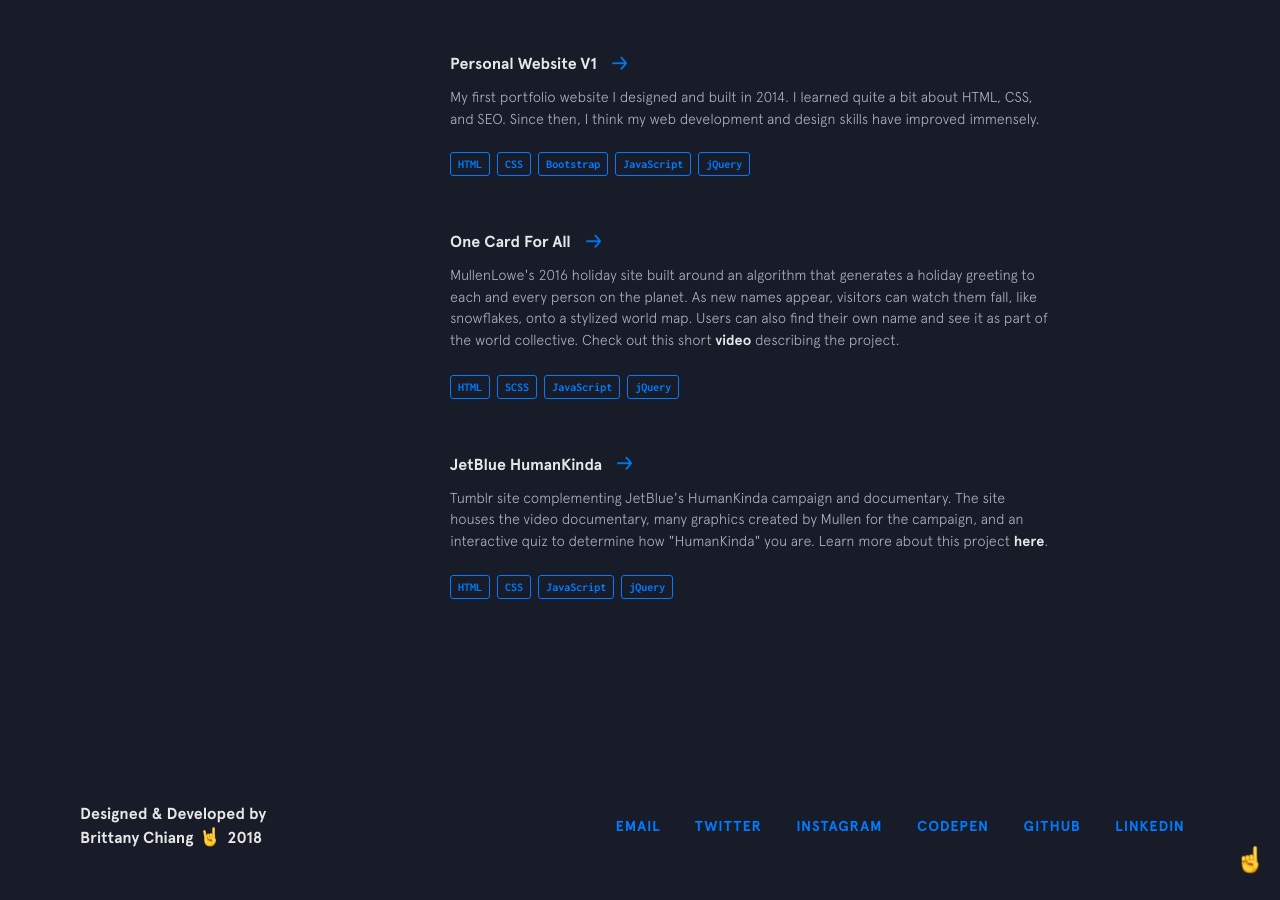
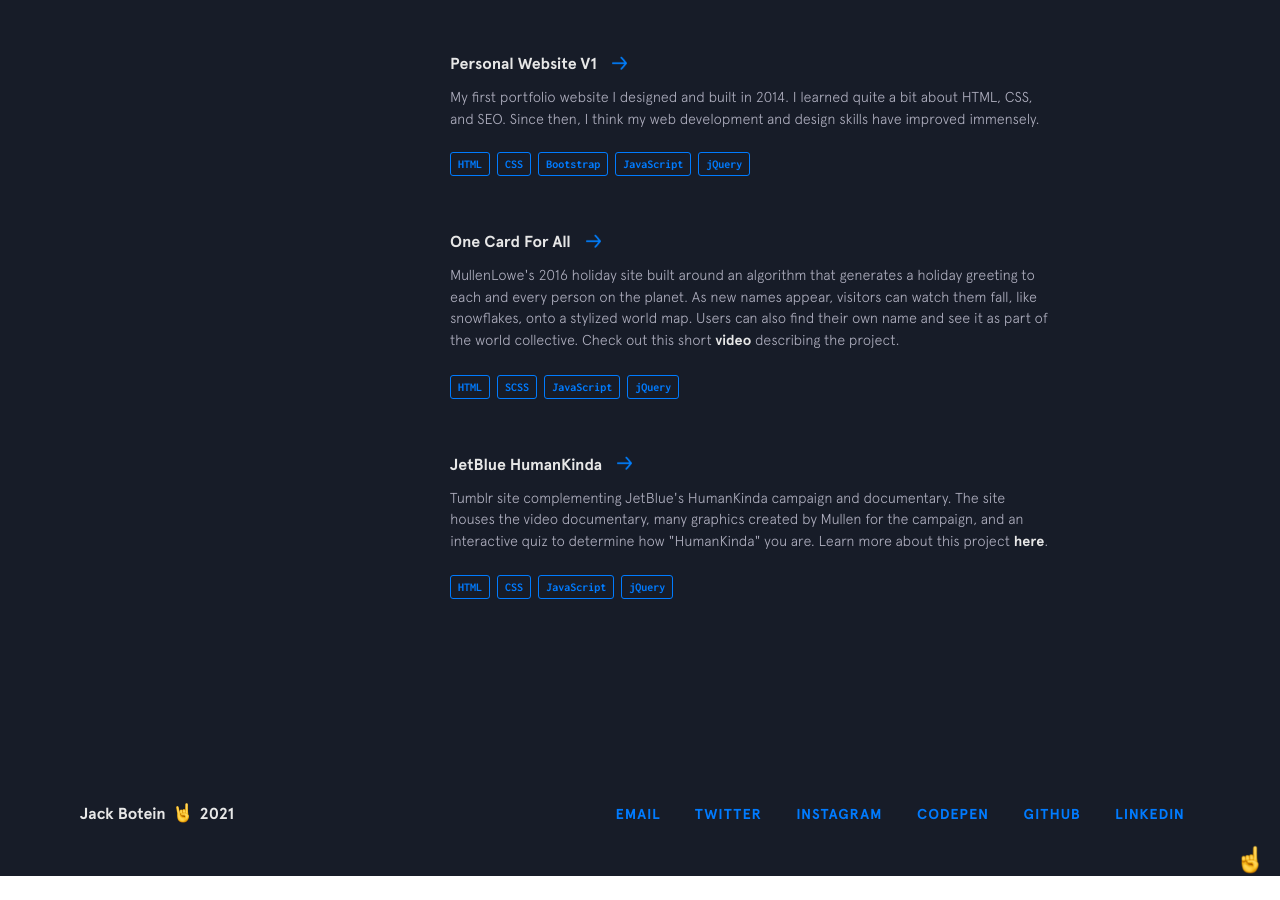
Before and after one commit to Jackbotein/Jackbotein.com, a Jekyll site: the page built from index.html, in a window 1280 px wide and 900 px high, scrolled down 6399 px. Built offline with Jekyll 4.4.1, drawn with Linux system fonts in a browser that asks for light colours; nearby versions of some CDN libraries; after the commit the page ends 7275 px from its top, so only the background shows below that.

Commit message:
Update footer.html

```diff
--- a/_includes/footer.html
+++ b/_includes/footer.html
@@ -1,12 +1,11 @@
 <footer class="footer">
   <div class="footer__copyright">
     <div class="top">
-      <span>Designed &amp; Developed by</span>
     </div>
     <div class="bottom">
-      <span>Brittany Chiang</span>
+      <span>Jack Botein</span>
       <img class="emoji" src="{{site.baseurl}}/img/emojis/rockon.png" alt="emoji">
-      <span>2018</span>
+      <span>2021</span>
     </div>
   </div>
   <div class="footer__links">
```
